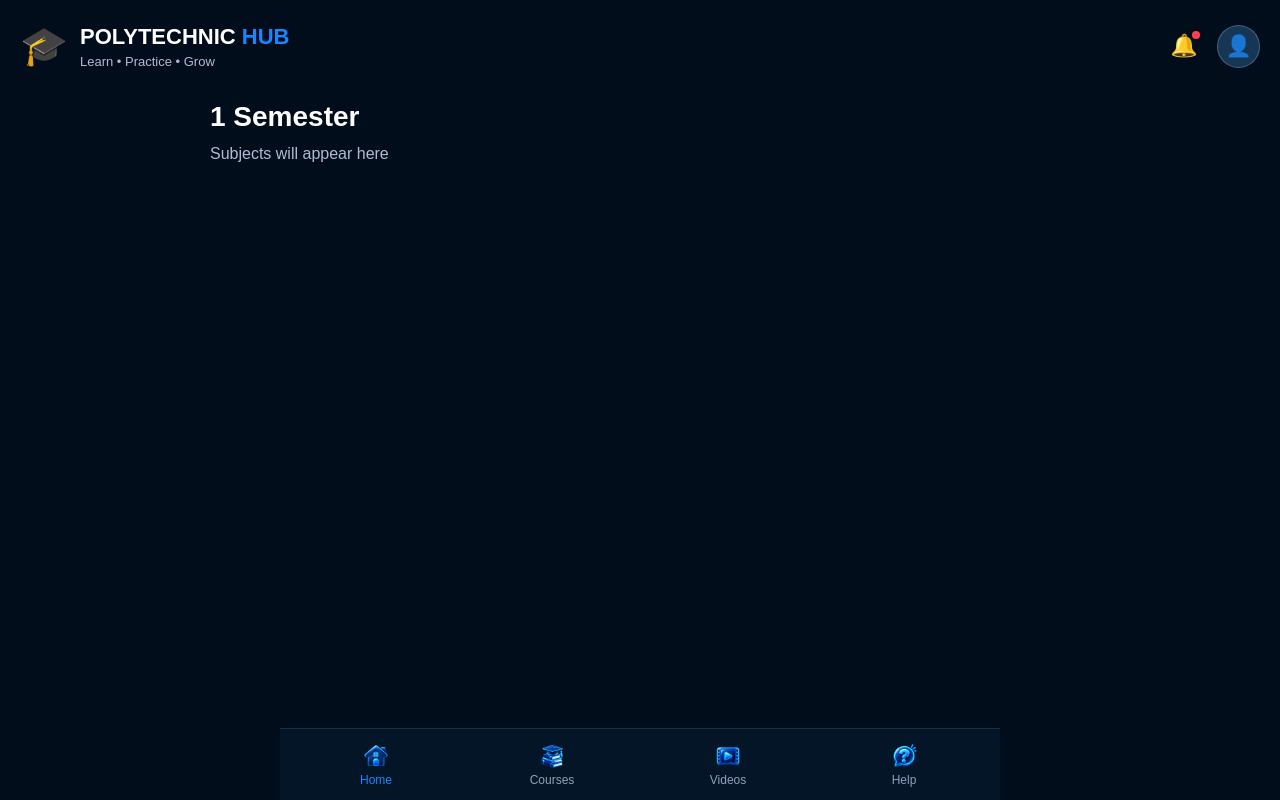
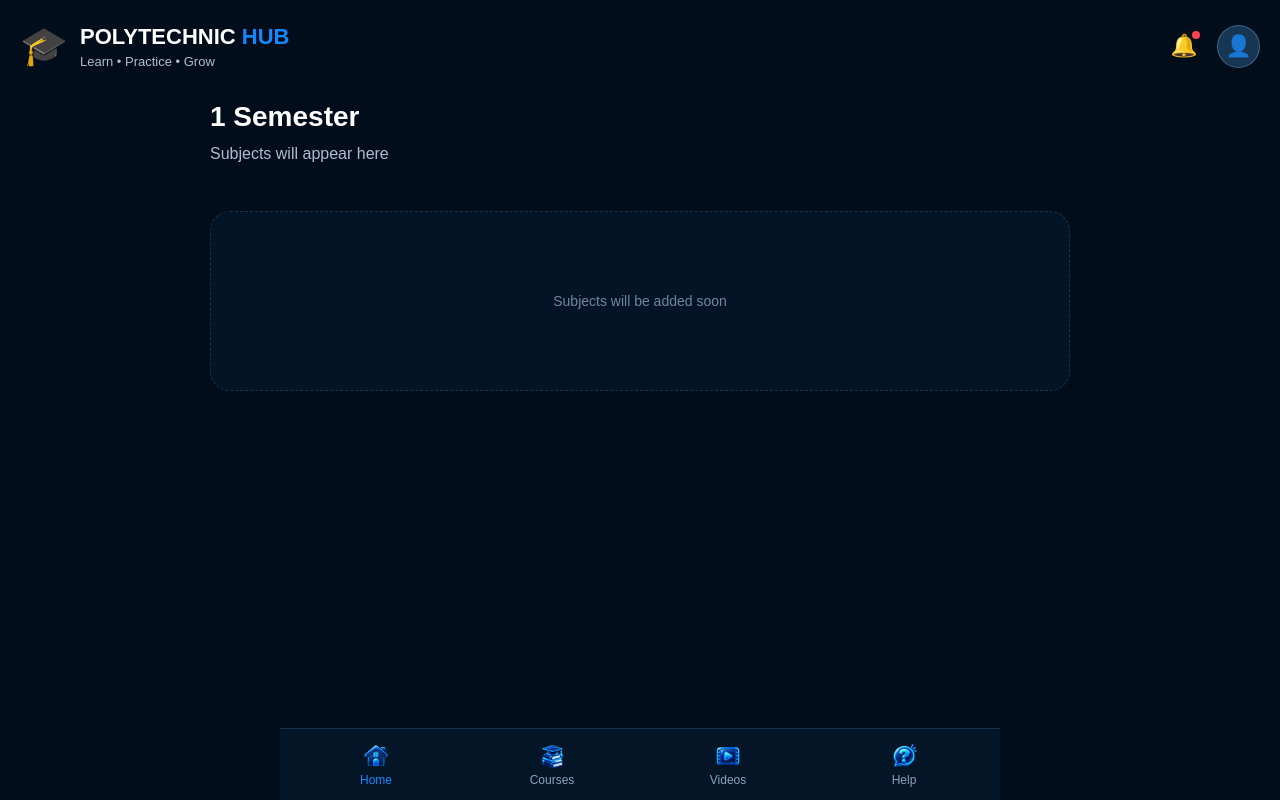
Before and after one commit to lalan-kumar-design/polytechnic-hub, a Next.js app: page /semester/1 in a window 1280 px wide. Built offline with nearby package versions, Linux system fonts and the light colour scheme.

Commit message:
Add styles for subjects page
Add styles for subjects page with minimum height and center alignment.

```diff
--- a/app/globals.css
+++ b/app/globals.css
@@ -547,3 +547,19 @@ main {
 .semester-grid button:hover {
   border-color: #1687ff;
   }
+.subjects-page {
+  min-height: 180px;
+  margin: 25px 20px 0;
+  display: flex;
+  align-items: center;
+  justify-content: center;
+  border: 1px dashed rgba(80, 140, 190, 0.25);
+  border-radius: 20px;
+  background: rgba(9, 35, 61, 0.35);
+}
+
+.subjects-page:empty::after {
+  content: "Subjects will be added soon";
+  color: #71869e;
+  font-size: 14px;
+}
```
